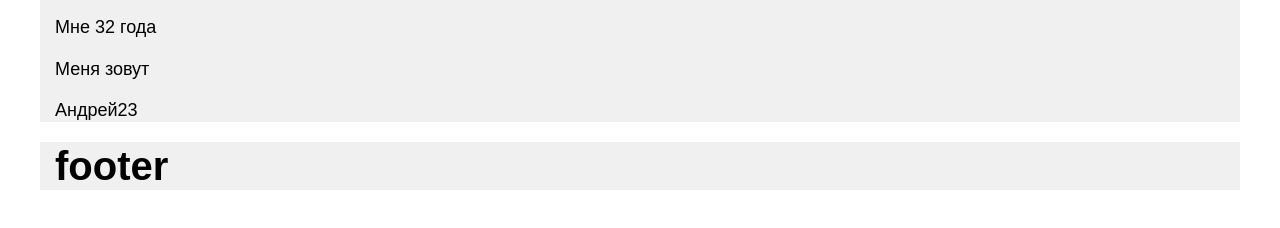
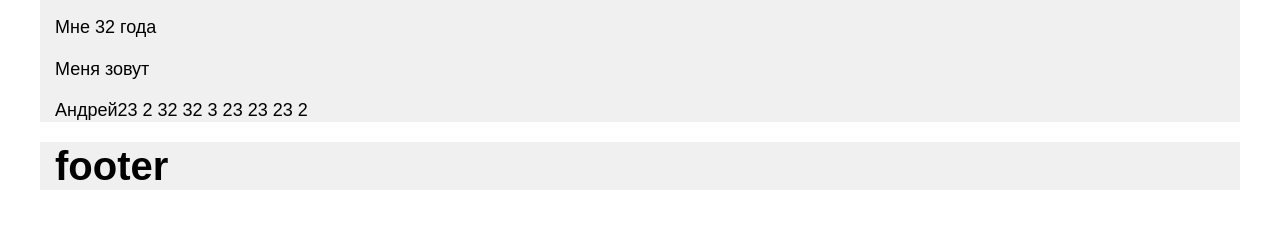
Before and after one commit to andriinezhyd/test2019, a website: page dev/index.pug in a window 1280 px wide. Shown: the part 94-322 px from the top of the page. Drawn offline with nearby package versions, Linux system fonts and the light colour scheme; files that its build step writes are made by us from their sources; files whose address does not match are found by name.

Commit message:
xaxaxa2323232323

```diff
--- a/dev/index.pug
+++ b/dev/index.pug
@@ -6,7 +6,7 @@
 				h1 Нежид Андрей Михайлович
 				p Мне 32 года
 				p Меня зовут
-				p Андрей23
+				p Андрей23 2 32 32 3 23 23 23 2
 
 				//-
 					input#cb_a(name="cb" type="radio" checked)
```
Also changed, not shown: public/index.html.
